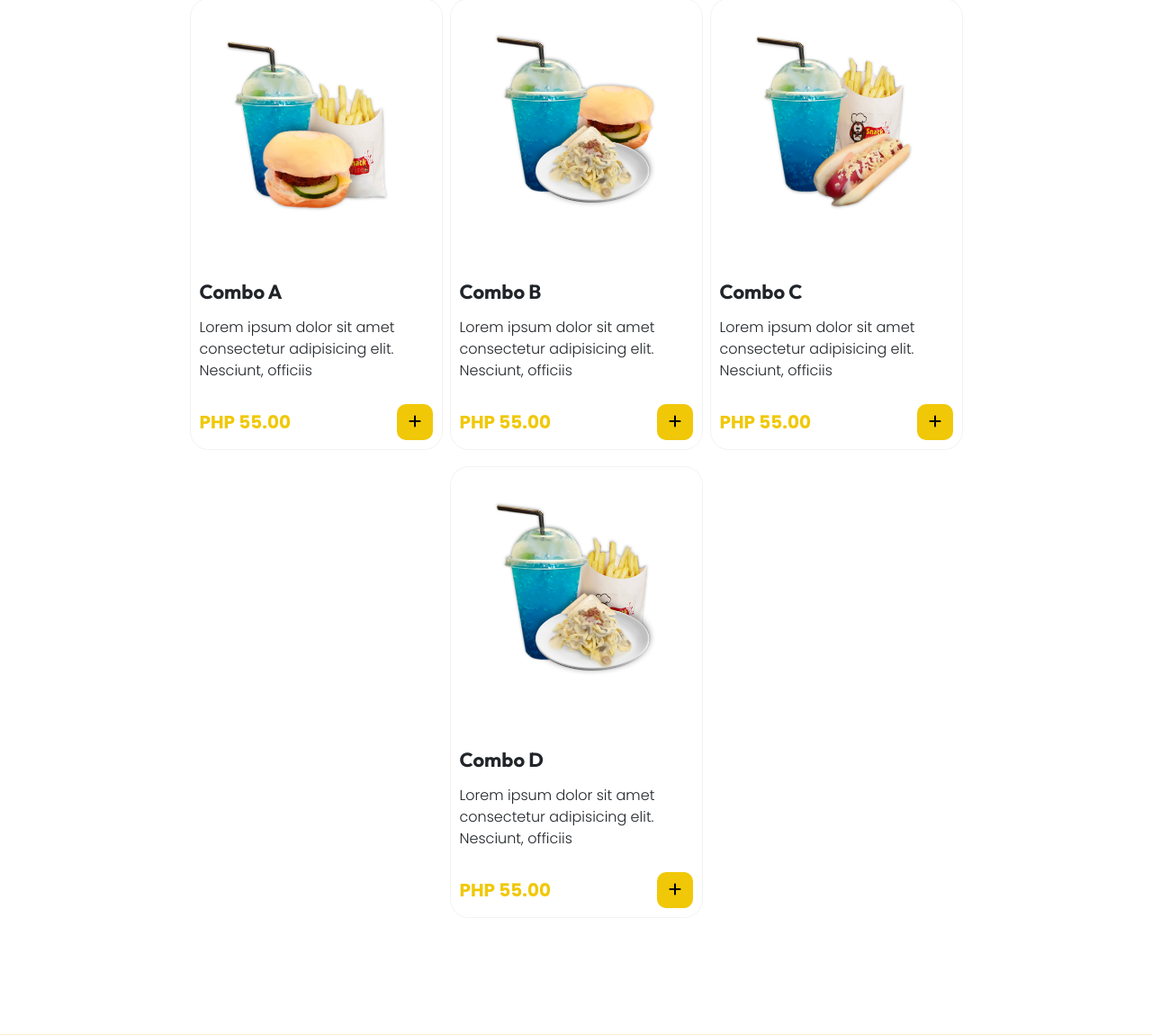
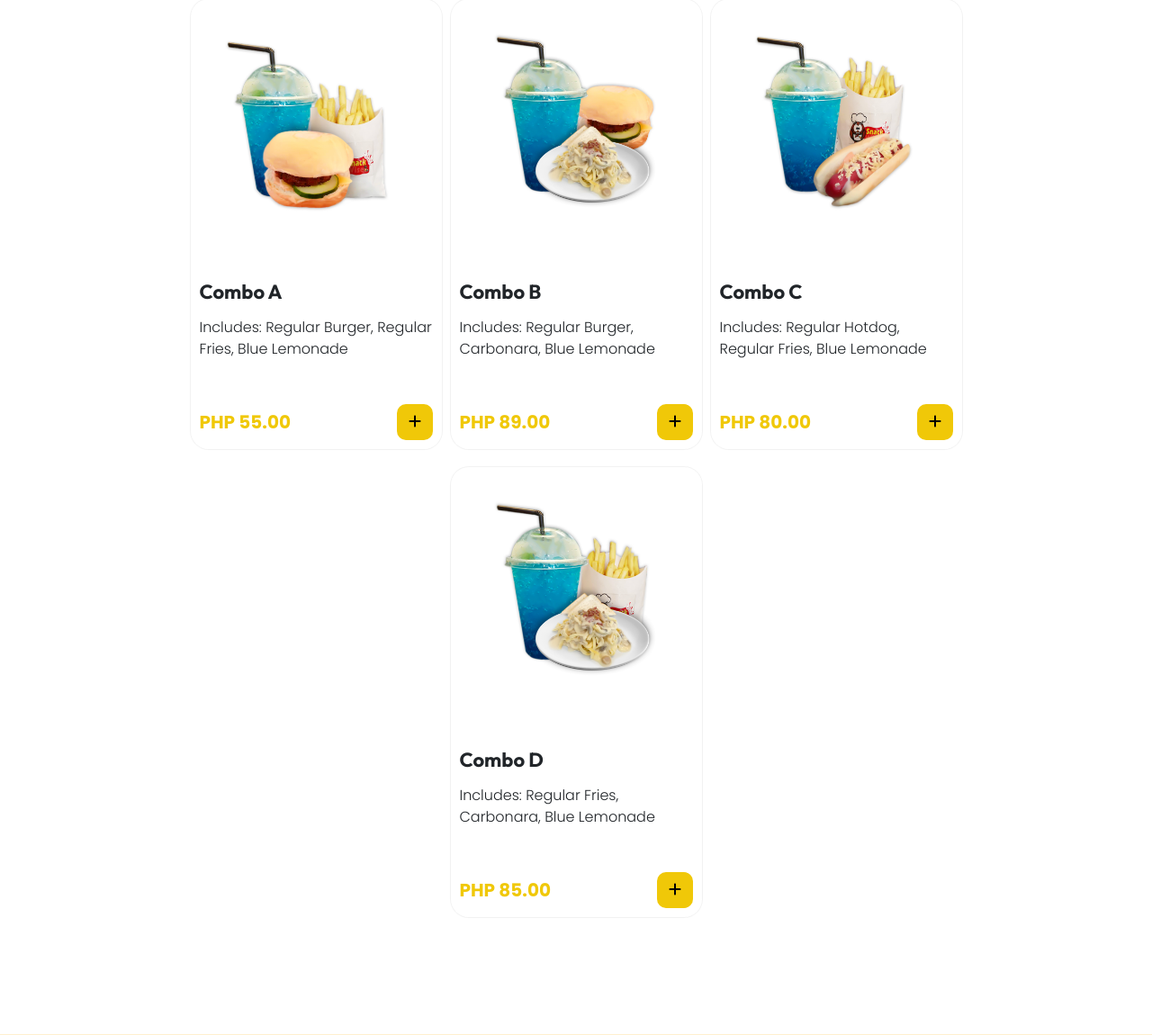
Before and after one commit to darwannn/snackwise-ordering-system, a PHP site: page / in a window 1280 px wide. Shown: the part 997-2147 px from the top of the page at 90% size. Run offline with PHP 8.4, Linux system fonts and the light colour scheme.

Commit message:
Updated index.php
+ Updated featured products price and description

```diff
--- a/public_html/index.php
+++ b/public_html/index.php
@@ -149,7 +149,7 @@
                         <div class="product-details-container">
                             <div class="product-caption">
                                 <span class="product-name">Combo A</span>
-                                <span class="product-description">Lorem ipsum dolor sit amet consectetur adipisicing elit. Nesciunt, officiis</span>
+                                <span class="product-description">Includes: Regular Burger, Regular Fries, Blue Lemonade</span>
                             </div>
                             <div class="cart-container">
                                 <span class="product-price">PHP 55.00</span>
@@ -169,10 +169,10 @@
                         <div class="product-details-container">
                             <div class="product-caption">
                                 <span class="product-name">Combo B</span>
-                                <span class="product-description">Lorem ipsum dolor sit amet consectetur adipisicing elit. Nesciunt, officiis</span>
+                                <span class="product-description">Includes: Regular Burger, Carbonara, Blue Lemonade</span>
                             </div>
                             <div class="cart-container">
-                                <span class="product-price">PHP 55.00</span>
+                                <span class="product-price">PHP 89.00</span>
                                 <span class="add-to-cart-container">
                                     <button class="add-to-cart-btn" type="submit" onclick="open_cart();">
                                         <i class="fa-solid fa-plus"></i>
@@ -189,10 +189,10 @@
                         <div class="product-details-container">
                             <div class="product-caption">
                                 <span class="product-name">Combo C</span>
-                                <span class="product-description">Lorem ipsum dolor sit amet consectetur adipisicing elit. Nesciunt, officiis</span>
+                                <span class="product-description">Includes: Regular Hotdog, Regular Fries, Blue Lemonade</span>
                             </div>
                             <div class="cart-container">
-                                <span class="product-price">PHP 55.00</span>
+                                <span class="product-price">PHP 80.00</span>
                                 <span class="add-to-cart-container">
                                     <button class="add-to-cart-btn" type="submit" onclick="open_cart();">
                                         <i class="fa-solid fa-plus"></i>
@@ -209,10 +209,10 @@
                         <div class="product-details-container">
                             <div class="product-caption">
                                 <span class="product-name">Combo D</span>
-                                <span class="product-description">Lorem ipsum dolor sit amet consectetur adipisicing elit. Nesciunt, officiis</span>
+                                <span class="product-description">Includes: Regular Fries, Carbonara, Blue Lemonade</span>
                             </div>
                             <div class="cart-container">
-                                <span class="product-price">PHP 55.00</span>
+                                <span class="product-price">PHP 85.00</span>
                                 <span class="add-to-cart-container">
                                     <button class="add-to-cart-btn" type="submit" onclick="open_cart();">
                                         <i class="fa-solid fa-plus"></i>
```
